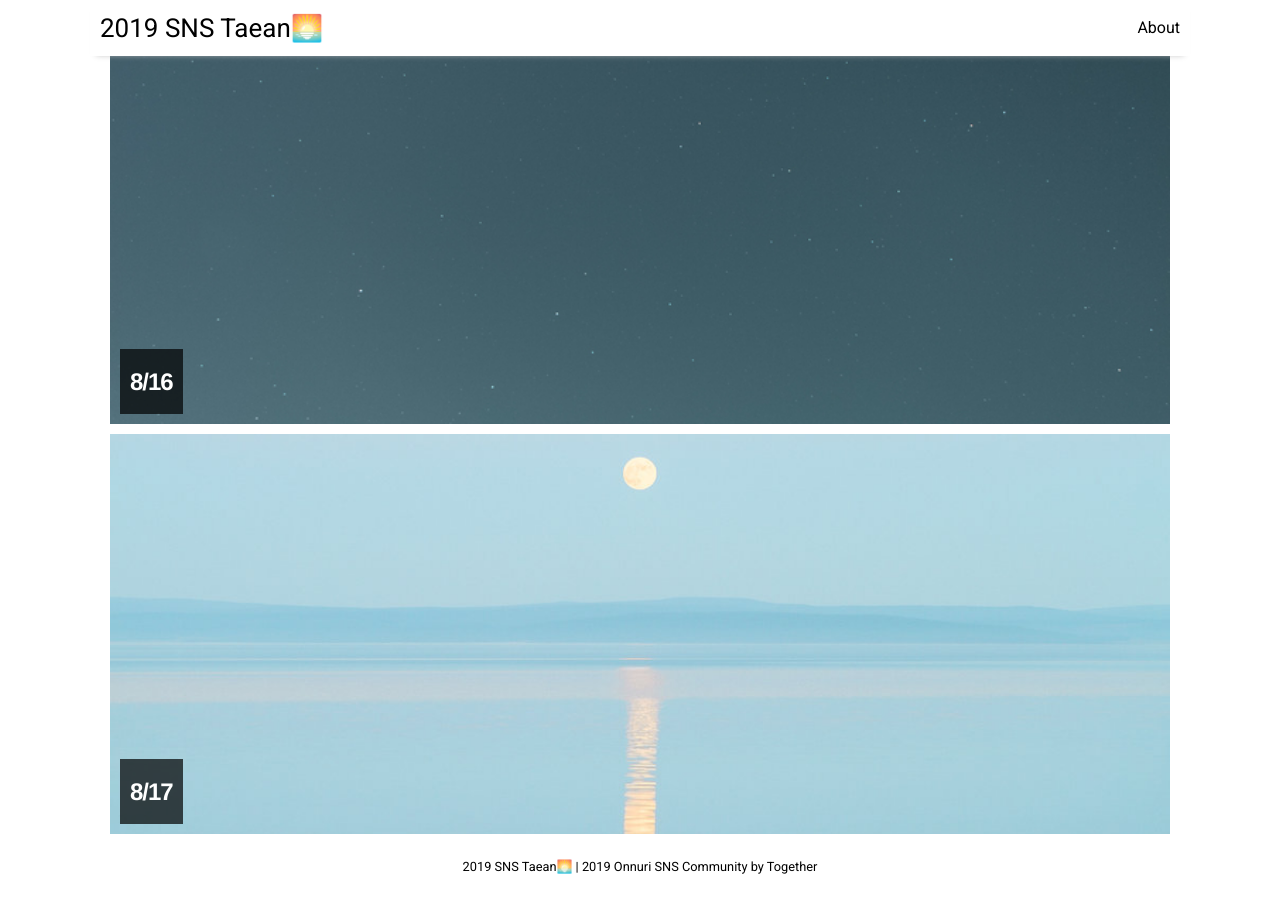
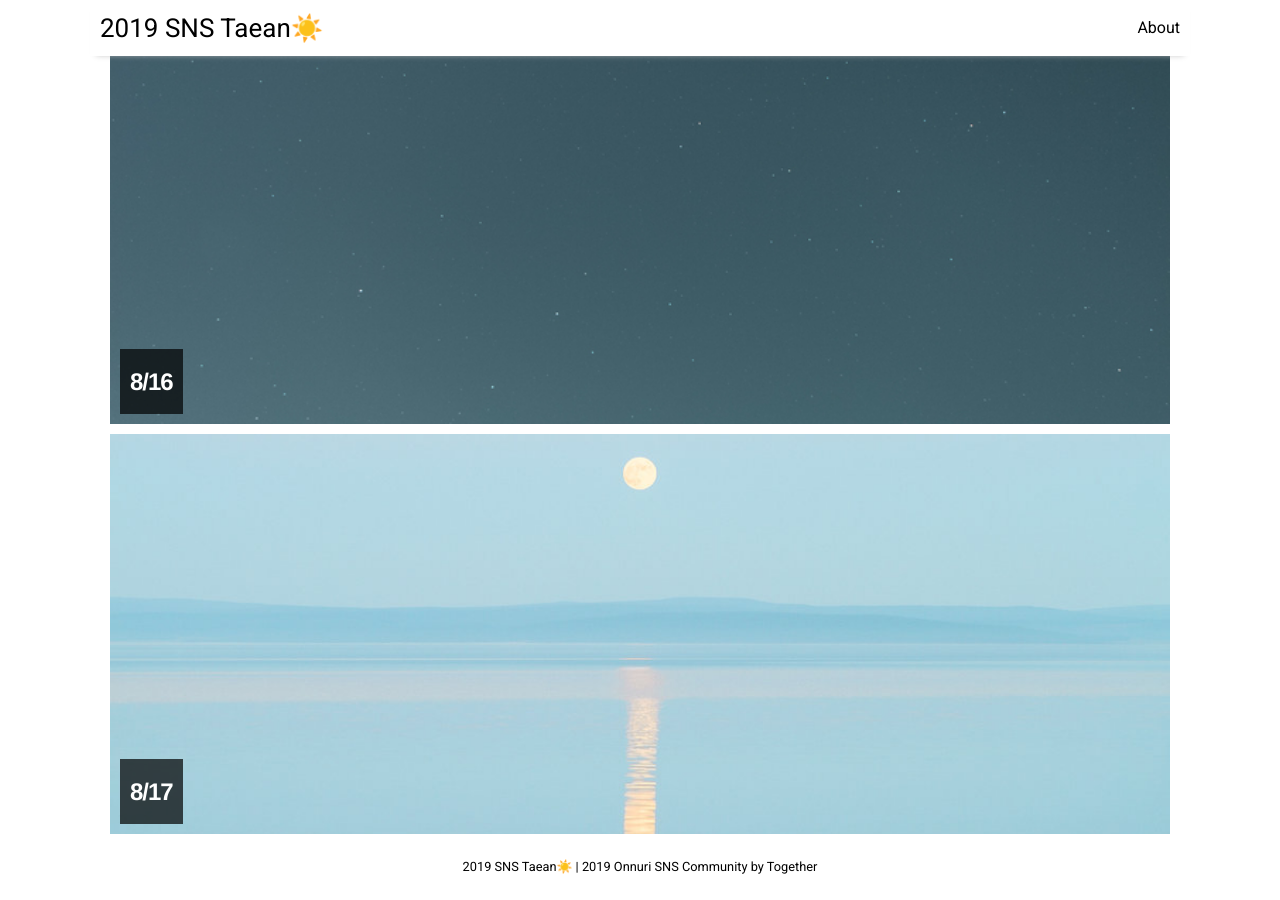
Before and after one commit to taean-outreach/taean-outreach.github.io, a Jekyll site: the page built from index.html, in a window 1280 px wide and 900 px high, scrolled down 867 px. Built offline with Jekyll 4.4.1, drawn with Linux system fonts in a browser that asks for light colours; nearby versions of some CDN libraries; the list of posts is cut into pages by our own code.

```diff
--- a/_config.yml
+++ b/_config.yml
@@ -14,7 +14,7 @@ sass:
   style: :nested
 
 # Customise atom feed settings (this is where Jekyll-Feed gets configuration information)
-title:		           "2019 SNS Taean🌅"
+title:		           "2019 SNS Taean☀️"
 description:	       "2019 Onnuri SNS Community"
 author:              "Together"
 
```
